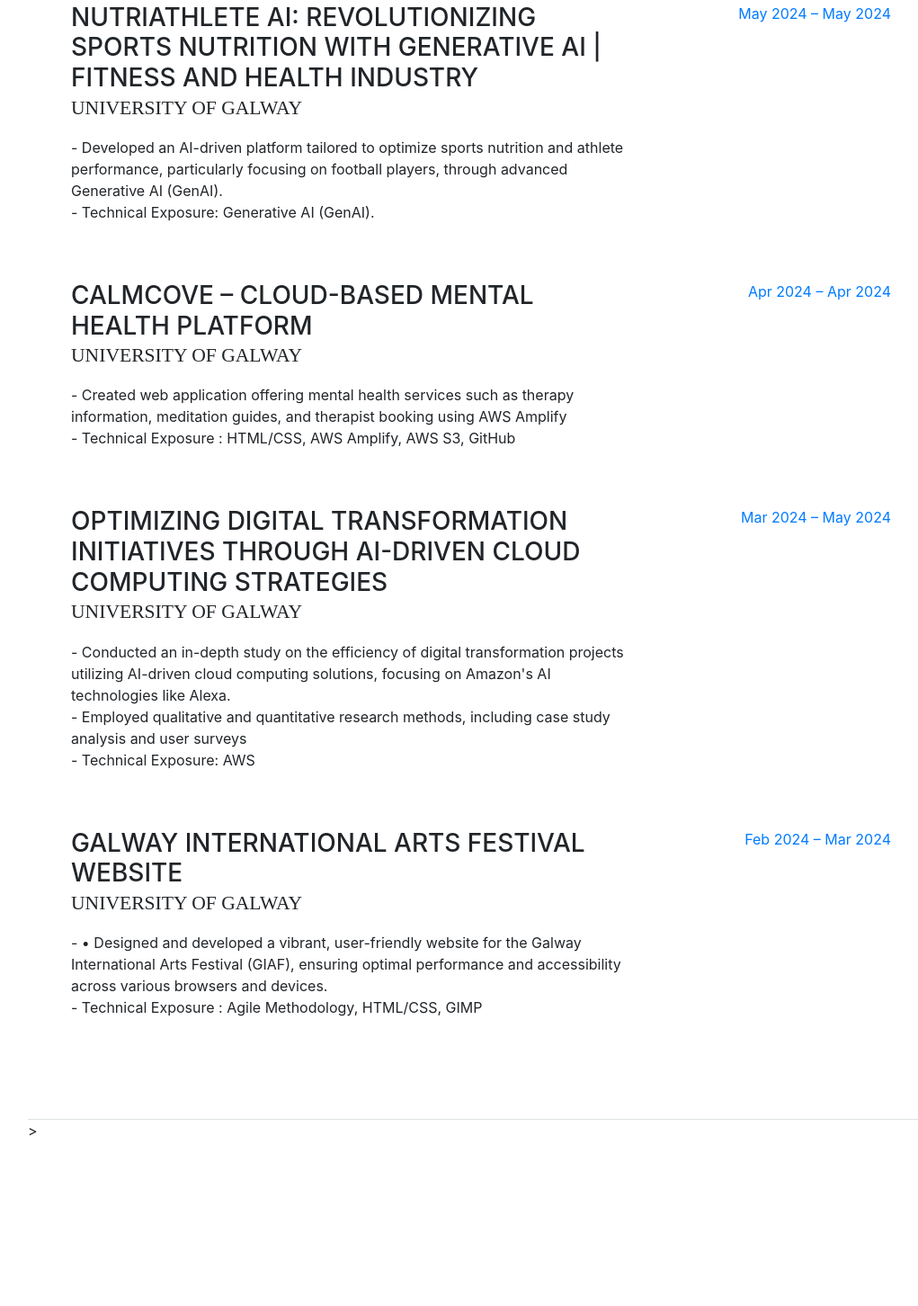
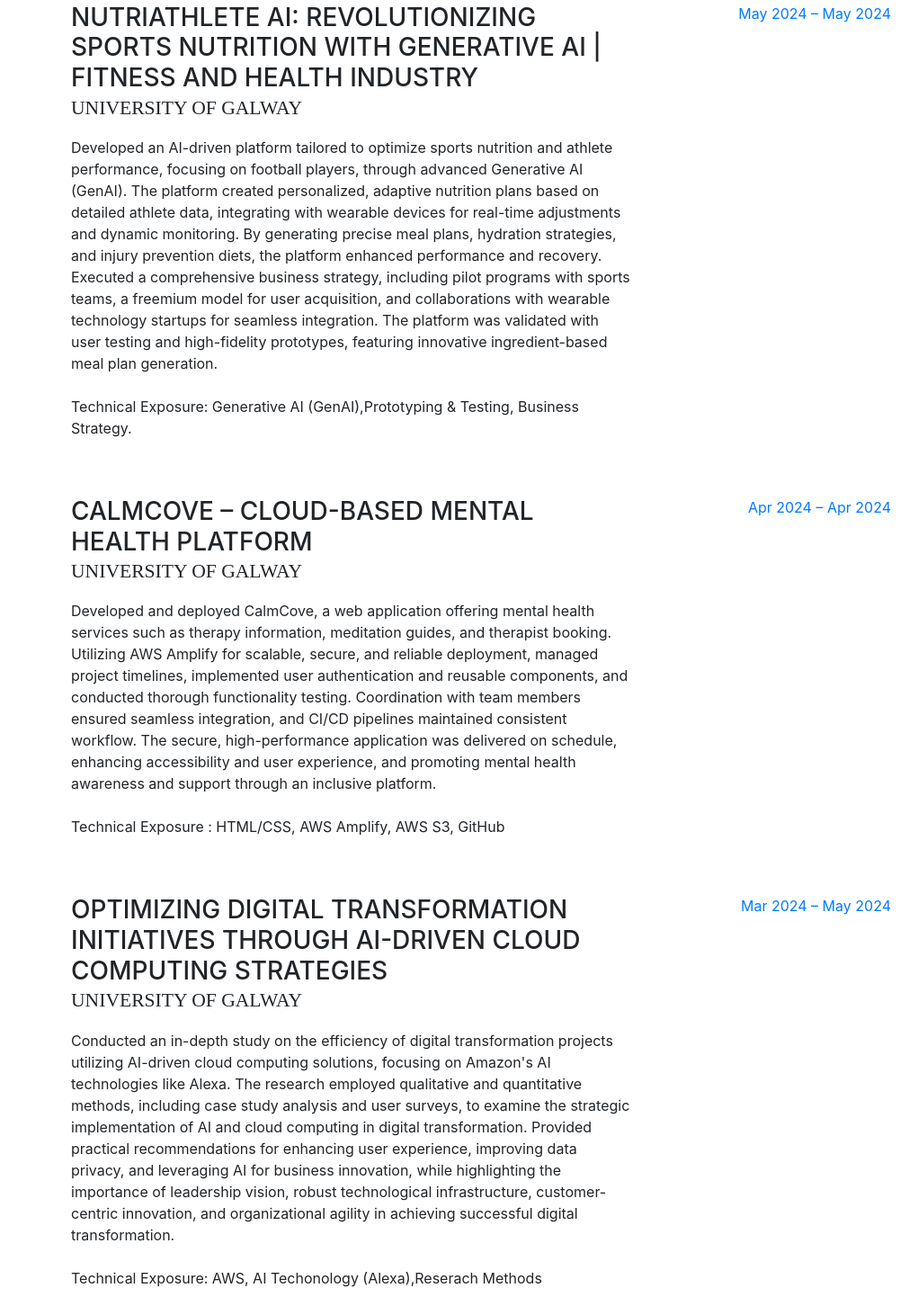
Before and after one commit to ManasiTelang-212/_my_portfolio, a website with bundled scripts: page index.html in a window 1280 px wide. Shown: the part 2465-3917 px from the top of the page at 90% size, without its empty margins (241-1262 px from the left). Built offline with nearby package versions, Linux system fonts and the light colour scheme; a web font is replaced by a local one.

Commit message:
Update index.html

```diff
--- a/index.html
+++ b/index.html
@@ -200,8 +200,12 @@ As a Backup Administrator, I specialized in managing and maintaining data backup
       <div class="resume-content mr-auto">
         <h3 class="mb-0">NutriAthlete AI: Revolutionizing Sports Nutrition with Generative AI | Fitness and Health Industry</h3>
         <div class="subheading mb-3">University of Galway</div>
-        <p>- Developed an AI-driven platform tailored to optimize sports nutrition and athlete performance, particularly focusing on football players, through advanced Generative AI (GenAI).
-          <br>- Technical Exposure: Generative AI (GenAI).
+        <p> Developed an AI-driven platform tailored to optimize sports nutrition and athlete performance, focusing on football players, through advanced Generative AI (GenAI).
+		The platform created personalized, adaptive nutrition plans based on detailed athlete data, integrating with wearable devices for real-time adjustments and dynamic monitoring. By generating precise meal plans, hydration strategies, and injury prevention diets, the platform enhanced performance and recovery.
+		Executed a comprehensive business strategy, including pilot programs with sports teams, a freemium model for user acquisition, and collaborations with wearable technology startups for seamless integration.
+		The platform was validated with user testing and high-fidelity prototypes, featuring innovative ingredient-based meal plan generation.
+         <br>
+		<br> Technical Exposure: Generative AI (GenAI),Prototyping & Testing, Business Strategy.
         </p>
       </div>
       <div class="resume-date text-md-right">
@@ -213,8 +217,10 @@ As a Backup Administrator, I specialized in managing and maintaining data backup
       <div class="resume-content mr-auto">
         <h3 class="mb-0">CalmCove – Cloud-Based Mental Health Platform</h3>
         <div class="subheading mb-3">University of Galway</div>
-        <p>- Created web application offering mental health services such as therapy information, meditation guides, and therapist booking using AWS Amplify
-          <br> - Technical Exposure : HTML/CSS, AWS Amplify, AWS S3, GitHub
+        <p> Developed and deployed CalmCove, a web application offering mental health services such as therapy information, meditation guides, and therapist booking. Utilizing AWS Amplify for scalable, secure, and reliable deployment,  managed project timelines, implemented user authentication and reusable components, and conducted thorough functionality testing. Coordination with team members ensured seamless integration, and CI/CD pipelines maintained consistent workflow.
+		The secure, high-performance application was delivered on schedule, enhancing accessibility and user experience, and promoting mental health awareness and support through an inclusive platform.
+          <br>
+		<br> Technical Exposure : HTML/CSS, AWS Amplify, AWS S3, GitHub
         </p>
 
       </div>
@@ -227,9 +233,10 @@ As a Backup Administrator, I specialized in managing and maintaining data backup
       <div class="resume-content mr-auto">
         <h3 class="mb-0">Optimizing Digital Transformation Initiatives through AI-Driven Cloud Computing Strategies </h3>
         <div class="subheading mb-3">University of Galway</div>
-        <p>- Conducted an in-depth study on the efficiency of digital transformation projects utilizing AI-driven cloud computing solutions, focusing on Amazon's AI technologies like Alexa.
-          <br>- Employed qualitative and quantitative research methods, including case study analysis and user surveys
-          <br>- Technical Exposure: AWS
+        <p> Conducted an in-depth study on the efficiency of digital transformation projects utilizing AI-driven cloud computing solutions, focusing on Amazon's AI technologies like Alexa. The research employed qualitative and quantitative methods, including case study analysis and user surveys, to examine the strategic implementation of AI and cloud computing in digital transformation.
+		Provided practical recommendations for enhancing user experience, improving data privacy, and leveraging AI for business innovation, while highlighting the importance of leadership vision, robust technological infrastructure, customer-centric innovation, and organizational agility in achieving successful digital transformation.
+      <br>
+          <br> Technical Exposure: AWS, AI Techonology (Alexa),Reserach Methods
         </p>
 
       </div>
@@ -243,8 +250,11 @@ As a Backup Administrator, I specialized in managing and maintaining data backup
       <div class="resume-content mr-auto">
         <h3 class="mb-0">Galway International Arts Festival Website </h3>
         <div class="subheading mb-3">University of Galway</div>
-        <p>- •	Designed and developed a vibrant, user-friendly website for the Galway International Arts Festival (GIAF), ensuring optimal performance and accessibility across various browsers and devices.
-          <br> - Technical Exposure : Agile Methodology, HTML/CSS, GIMP
+        <p> Designed and developed a vibrant, user-friendly website for the Galway International Arts Festival (GIAF) using Agile methodology. The project involved creating detailed plans and low-fidelity prototypes to visualize website structure and user flow, focusing on goals, target audience, and core functionalities. Rigorous testing protocols were implemented to ensure optimal performance and accessibility across various browsers and devices.
+		Utilizing Visual Studio for HTML and CSS coding, and GIMP for high-quality image editing, the website's visual appeal was enhanced. CI/CD practices ensured seamless integration of changes, and collaboration via Teams facilitated the merging and finalizing of project documents.
+		The site featured a multilingual navigation bar, interactive maps, high-resolution photos, videos, event schedules, artist profiles, and volunteering opportunities.
+         <br>
+		<br> Technical Exposure : Agile Methodology, HTML/CSS, GIMP, Visual Studio
         </p>
 
       </div>
```
